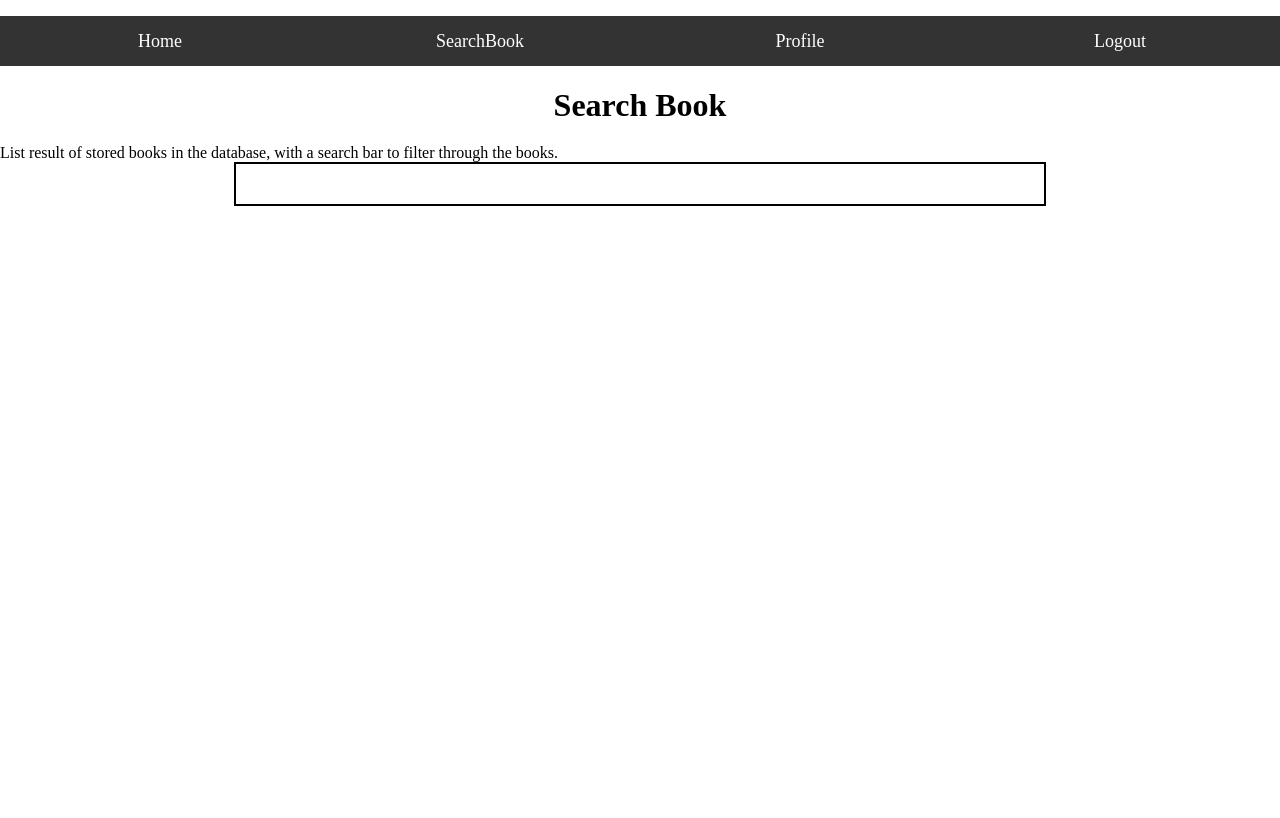
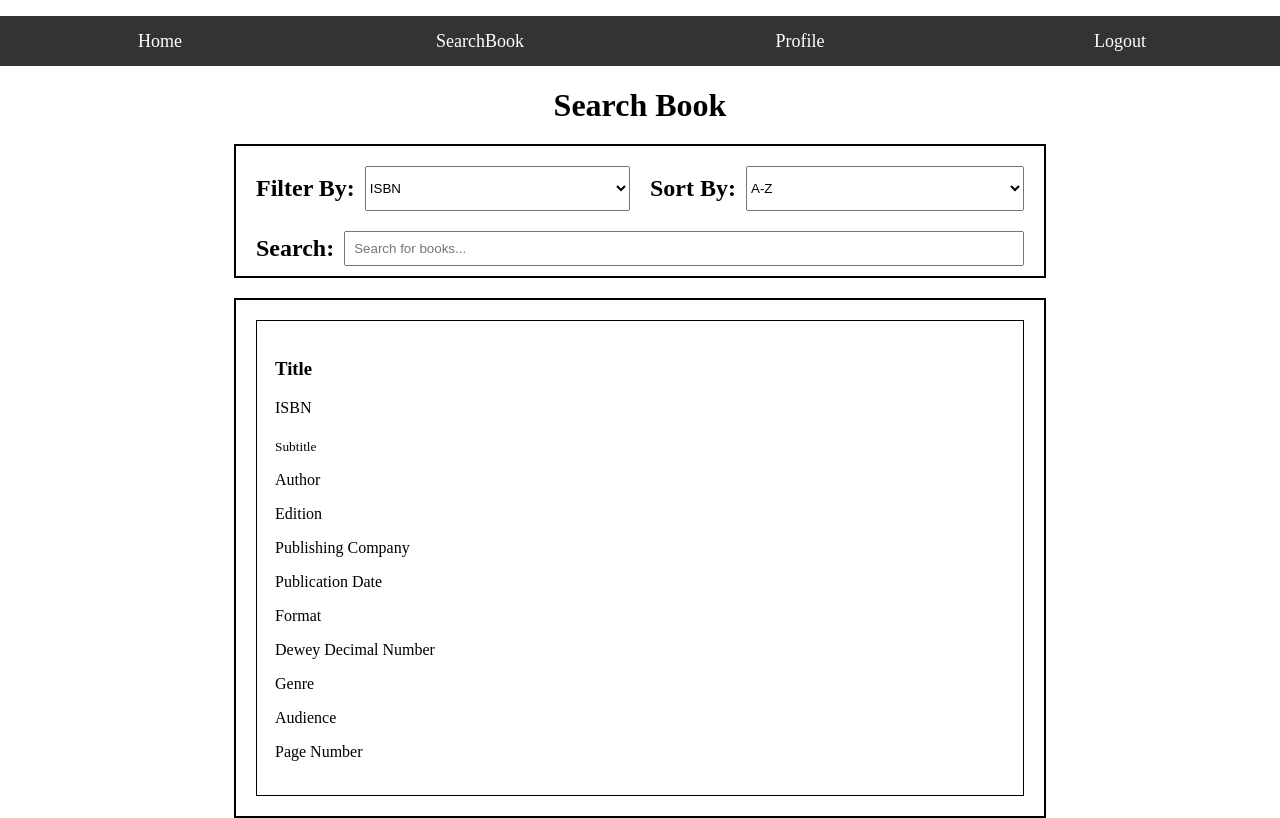
Before and after one commit to MaxWhitehead1999/MaxRepository, a PHP site: page /LibraryWebsite/search.html in a window 1280 px wide. Before the commit the page ends 206 px from the top, so only its background shows below. Run offline with PHP 8.4, Linux system fonts and the light colour scheme.

Commit message:
SearchPage html
fixed up search.html to properly format the dropdowns for filtering and sorting as well as create and input to find a specific book for the user, also added in bookredult.html that will be used to display a certain books details. now its on to php now that my other courses wont distract me with other assignments or tests for the next little while

```diff
--- a/LibraryWebsite/saved.txt
+++ b/LibraryWebsite/saved.txt
@@ -12,6 +12,8 @@
 http://localhost/CapstoneProject/LibraryWebsite/database.php
 
 signup html: http://localhost/CapstoneProject/LibraryWebsite/signup.html
+
+myphpadmin: http://localhost/phpmyadmin/index.php
 
 proper indentation shortcut: Shift + Alt + F
 
--- a/LibraryWebsite/script.js
+++ b/LibraryWebsite/script.js
@@ -1,12 +1,8 @@
-//use this please: file:///C:/Users/Maxwe/OneDrive/Documents/Software%20Capstone%20Proposal/CapstoneProject/LibraryWebsite/login.html
+
 
 function goToSignup() {
     window.location.href = "signup.html";
 }
-
-
-
-
 
 /** functions used for password validation in signup menu, conditions include:
  *  not leaving the password blank,
@@ -112,8 +108,6 @@
 }
 
 
-
-
 /** functions used for signup validation in signup menu using if statements
  *  that call for checks on the email, password, phone number, address,
  *  first name, and last name. If any of these checks fail, the function
@@ -160,6 +154,8 @@
  * user to the login page
  */
 function forgotPassword() {
+
+    alert("Email Has sent a password reset link to your email address.");
     window.location.href = "login.html";
 }
 
--- a/LibraryWebsite/search.html
+++ b/LibraryWebsite/search.html
@@ -1,4 +1,6 @@
 <!DOCTYPE html>
+
+<!-- http://localhost/CapstoneProject/LibraryWebsite/search.html -->
 <html lang="en">
 
 <head>
@@ -21,9 +23,73 @@
     <!-- basic title page for testing -->
     <h1 class="welcome">Search Book</h1>
 
-    List result of stored books in the database, with a search bar to filter through the books.
+    <div class="searchContainer">
+        <div class="searchFilterAndSort">
+
+            <div class="searchFilter">
+                <h2>Filter By:</h2>
+                <select id="filterSelect" class="filterSelect">
+                    <option value="isbn">ISBN</option>
+                    <option value="title">Title</option>
+                    <option value="subtitle">Subtitle</option>
+                    <option value="author">Author</option>
+                    <option value="Editor">Editor</option>
+                    <option value="publisher">Publisher</option>
+                    <option value="publicationData">Publication Date</option>
+                    <option value="format">Format</option>
+                    <option value="deweydecimalnumber">Dewey Decimal Number</option>
+                    <option value="genre">Genre</option>
+                    <option value="audience">Audience</option>
+                    <option value="pagenumber">Page Number</option>
+
+                </select>
+            </div>
+
+
+            <div class="searchFilter">
+                <h2>Sort By:</h2>
+                <select id="sort">
+                    <option value="ascending">A-Z</option>
+                    <option value="descending">Z-A</option>
+                </select>
+            </div>
+        </div>
+
+
+        <div class="searchSearch">
+            <h2>Search:</h2>
+            <input type="text" id="searchInput" class="searchInput" placeholder="Search for books...">
+        </div>
+
+    </div>
+
+
+
+
+
+    <!-- Later will only include title, ISBN, Author, and Genre being displayed -->
+
     <div class="mainContain">
-
+        <table class="searchResults">
+            <tbody id="searchResults">
+                <tr>
+                    <td>
+                        <h3>Title</h3>
+                        <p>ISBN</p>
+                        <sub>Subtitle</sub>
+                        <p>Author</p>
+                        <p>Edition</p>
+                        <p>Publishing Company</p>
+                        <p>Publication Date</p>
+                        <p>Format</p>
+                        <p>Dewey Decimal Number</p>
+                        <p>Genre</p>
+                        <p>Audience</p>
+                        <p>Page Number</p>
+                    </td>
+                </tr>
+            </tbody>
+        </table>
     </div>
 
     <script src="script.js"></script>
--- a/LibraryWebsite/server.js
+++ b/LibraryWebsite/server.js
@@ -1,4 +1,4 @@
-
+//Javascript is unused now that im focusing on using php for the backend, but ill keep it here in case i want to use it later.
 const Database = require('./database');
 const express = require('express');
 const path = require('path');
--- a/LibraryWebsite/signup.php
+++ b/LibraryWebsite/signup.php
@@ -1,11 +1,14 @@
 <?php
 
+// Enable error reporting for debugging
 error_reporting(E_ALL);
+// Display errors on the page
 ini_set('display_errors', 1);
-
 require "database.php";
 
 if ($_SERVER["REQUEST_METHOD"] == "POST") {
+
+    // Get the form data from the POST request
     $firstname = $_POST["firstname"];
     $lastname = $_POST["lastname"];
     $email = $_POST["email"];
--- a/LibraryWebsite/style.css
+++ b/LibraryWebsite/style.css
@@ -250,3 +250,87 @@
 .closeAlert:hover {
     color: red;
 }
+
+/* Search Book Styles */
+.searchContainer{
+
+    width: 60%;
+    margin-left:auto;
+    margin-right:auto;
+    margin-bottom: 20px;
+    padding: 20px;
+    padding-bottom: 10px;
+    border: 2px solid black;
+}
+
+
+
+.searchContainer h2 {
+    margin: 0;
+    white-space: nowrap;
+}
+
+.searchResults {
+    width: 100%;
+    border: 1px solid black;
+    padding: 15px;
+
+    text-align: left;
+}
+
+.searchFilterAndSort {
+    display: flex;
+    justify-content: space-between;
+    align-items: center;
+    gap: 20px;
+    flex-wrap: wrap;
+    margin-bottom: 20px;
+}
+
+.searchFilter {
+    display:flex;
+    align-items: center;
+    gap: 10px;
+    flex: 1 1 250px;
+    min-width: 0;
+
+}
+
+.searchSearch {
+    display: flex;
+    align-items: center;
+    gap: 10px;
+    width: 100%;
+}
+
+.searchInput{
+    flex: 1;
+    padding: 8px;
+}
+
+input{
+    width: 100%;
+}
+
+
+
+#bookTable {
+    width: 100%;
+    border-collapse: collapse;
+}
+
+.filterSelect, #sort  {
+    flex: 1;
+    min-width: 0;
+    height: 45px;
+    box-sizing: border-box;
+
+
+}
+
+
+
+#searchInput {
+    width: 300px;
+    padding: 8px;
+}
```
Also changed, not shown: LibraryWebsite/Milestone2TODO.txt (added, +75 -0 lines), LibraryWebsite/bookresult.html (added, +55 -0 lines).
